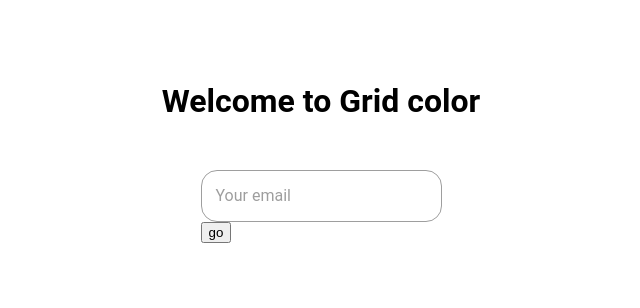
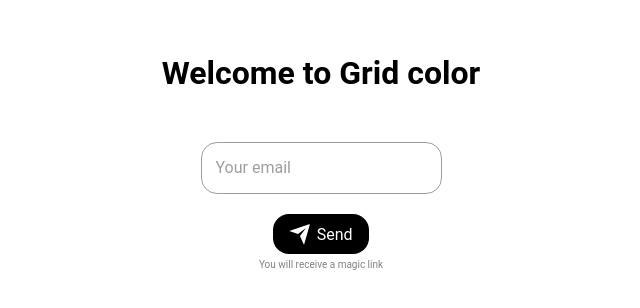
Before and after one commit to ValentinDft/grid-color, a Next.js app: page / in a window 1280 px wide. Shown: the part 238-546 px from the top of the page, without its empty margins (319-959 px from the left). Built offline with nearby package versions, Linux system fonts and the light colour scheme.

Commit message:
add send button

```diff
--- a/app/page.module.scss
+++ b/app/page.module.scss
@@ -5,4 +5,17 @@
   align-items: center;
   flex-direction: column;
   gap: 50px;
+
+  .form {
+    display: flex;
+    flex-direction: column;
+    justify-content: center;
+    align-items: center;
+
+    .text-info {
+      color: grey;
+      font-size: 10px;
+      margin-top: 5px;
+    }
+  }
 }
--- a/app/page.tsx
+++ b/app/page.tsx
@@ -1,9 +1,10 @@
 'use client';
 import Input from '@/components/Input/Input';
 import styles from './page.module.scss';
+import ButtonSubmitForm from '@/components/ButtonSubmitForm/ButtonSubmitForm';
 
 export default function Home() {
-  const oui = (e: any) => {
+  const submitForm = (e: any) => {
     e.preventDefault();
     console.log(e.target.email.value);
   };
@@ -11,9 +12,12 @@
     <main className={styles['container']}>
       <h1>Welcome to Grid color</h1>
 
-      <form onSubmit={oui}>
+      <form onSubmit={submitForm} className={styles['form']}>
         <Input type='email' placeholder='Your email' id='email' />
-        <button type='submit'>go</button>
+        <ButtonSubmitForm />
+        <span className={styles['text-info']}>
+          You will receive a magic link
+        </span>
       </form>
     </main>
   );
--- /dev/null
+++ b/components/ButtonSubmitForm/ButtonSubmitForm.tsx
@@ -0,0 +1,27 @@
+import styles from './button-submit-form.module.scss';
+
+const ButtonSubmitForm = () => {
+  return (
+    <button type='submit' className={styles['submit-button']}>
+      <div className={styles['svg-wrapper-1']}>
+        <div className={styles['svg-wrapper']}>
+          <svg
+            xmlns='http://www.w3.org/2000/svg'
+            viewBox='0 0 24 24'
+            width='24'
+            height='24'
+          >
+            <path fill='none' d='M0 0h24v24H0z'></path>
+            <path
+              fill='currentColor'
+              d='M1.946 9.315c-.522-.174-.527-.455.01-.634l19.087-6.362c.529-.176.832.12.684.638l-5.454 19.086c-.15.529-.455.547-.679.045L12 14l6-8-8 6-8.054-2.685z'
+            ></path>
+          </svg>
+        </div>
+      </div>
+      <span>Send</span>
+    </button>
+  );
+};
+
+export default ButtonSubmitForm;
--- /dev/null
+++ b/components/ButtonSubmitForm/button-submit-form.module.scss
@@ -0,0 +1,52 @@
+.submit-button {
+  font-family: inherit;
+  font-size: 16px;
+  background: black;
+  color: white;
+  padding: 0.5em 1em;
+  padding-left: 0.9em;
+  display: flex;
+  align-items: center;
+  border: none;
+  border-radius: 16px;
+  overflow: hidden;
+  transition: all 0.2s;
+  cursor: pointer;
+  margin-top: 20px;
+
+  span {
+    display: block;
+    margin-left: 0.3em;
+    transition: all 0.3s ease-in-out;
+  }
+
+  svg {
+    display: block;
+    transform-origin: center center;
+    transition: transform 0.3s ease-in-out;
+  }
+
+  &:hover .svg-wrapper {
+    animation: fly-1 0.6s ease-in-out infinite alternate;
+  }
+  &:hover svg {
+    transform: translateX(1.2em) rotate(45deg) scale(1.1);
+  }
+  &:hover span {
+    transform: translateX(5em);
+  }
+
+  .submit-button:active {
+    transform: scale(0.95);
+  }
+}
+
+@keyframes fly-1 {
+  from {
+    transform: translateY(0.1em);
+  }
+
+  to {
+    transform: translateY(-0.1em);
+  }
+}
```
